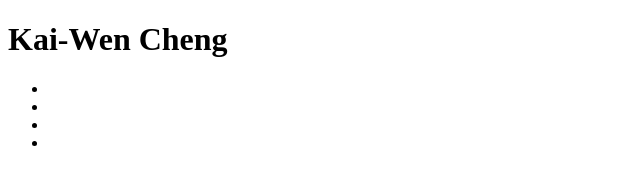
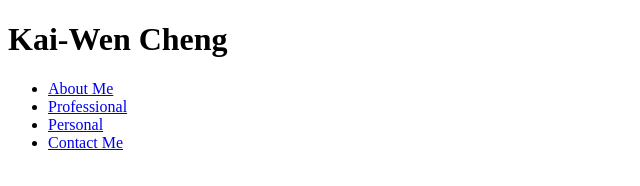
Before and after one commit to kaicheng0824/cse134-hw2, a plain HTML site: page index.html in a window 1280 px wide. Shown: the whole page, without its empty margins (0-640 px from the left). Drawn offline with Linux system fonts and the light colour scheme.

Commit message:
Nav Bar List

```diff
--- a/index.html
+++ b/index.html
@@ -10,10 +10,10 @@
             <h1> Kai-Wen Cheng</h1>
             <nav>
                 <ul>
-                    <li><a href="#" About Me></a></li>
-                    <li><a href="#" Professional></a></li>
-                    <li><a href="#" Personal></a></li>
-                    <li><a href="#" Contact Me></a></li>
+                    <li><a href="#">About Me</a></li>
+                    <li><a href="#">Professional</a></li>
+                    <li><a href="#">Personal</a></li>
+                    <li><a href="#">Contact Me</a></li>
                 </ul>
             </nav>
         </header>
```
